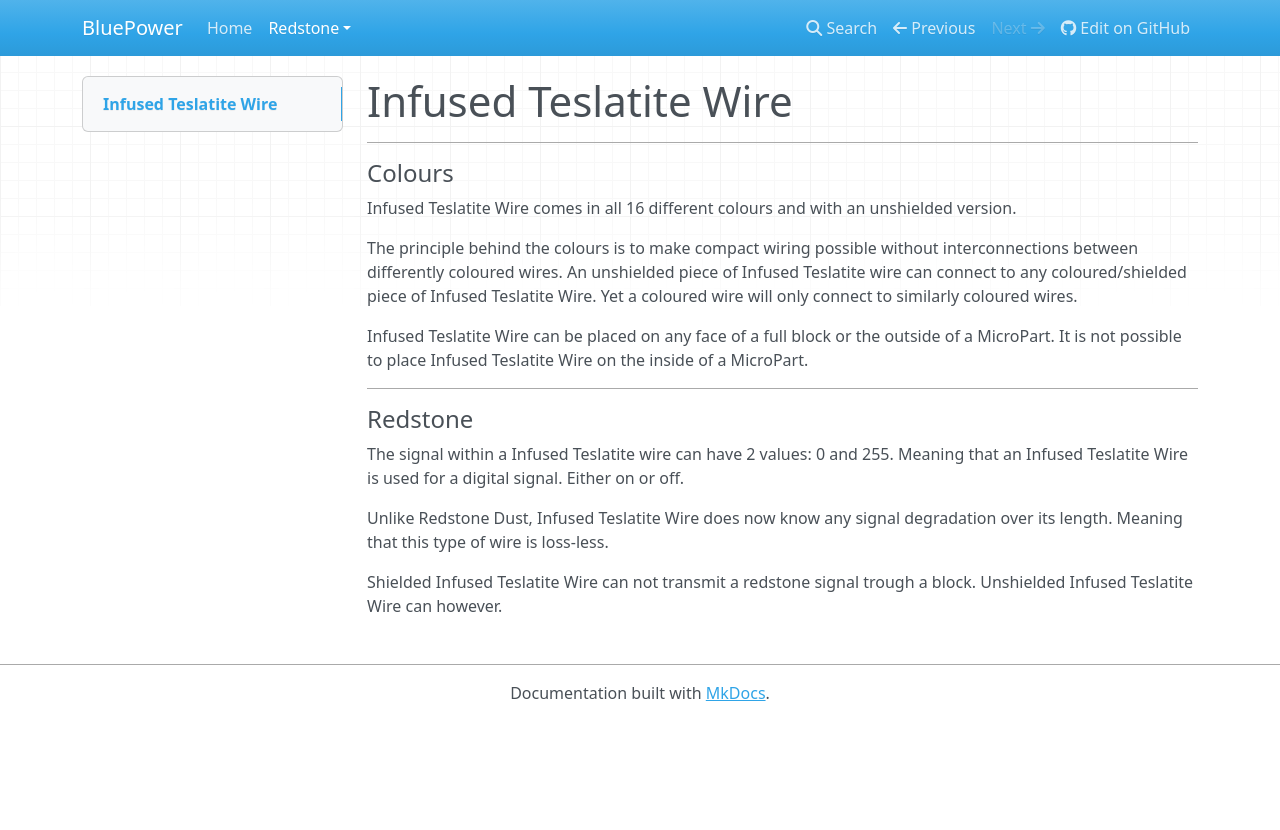
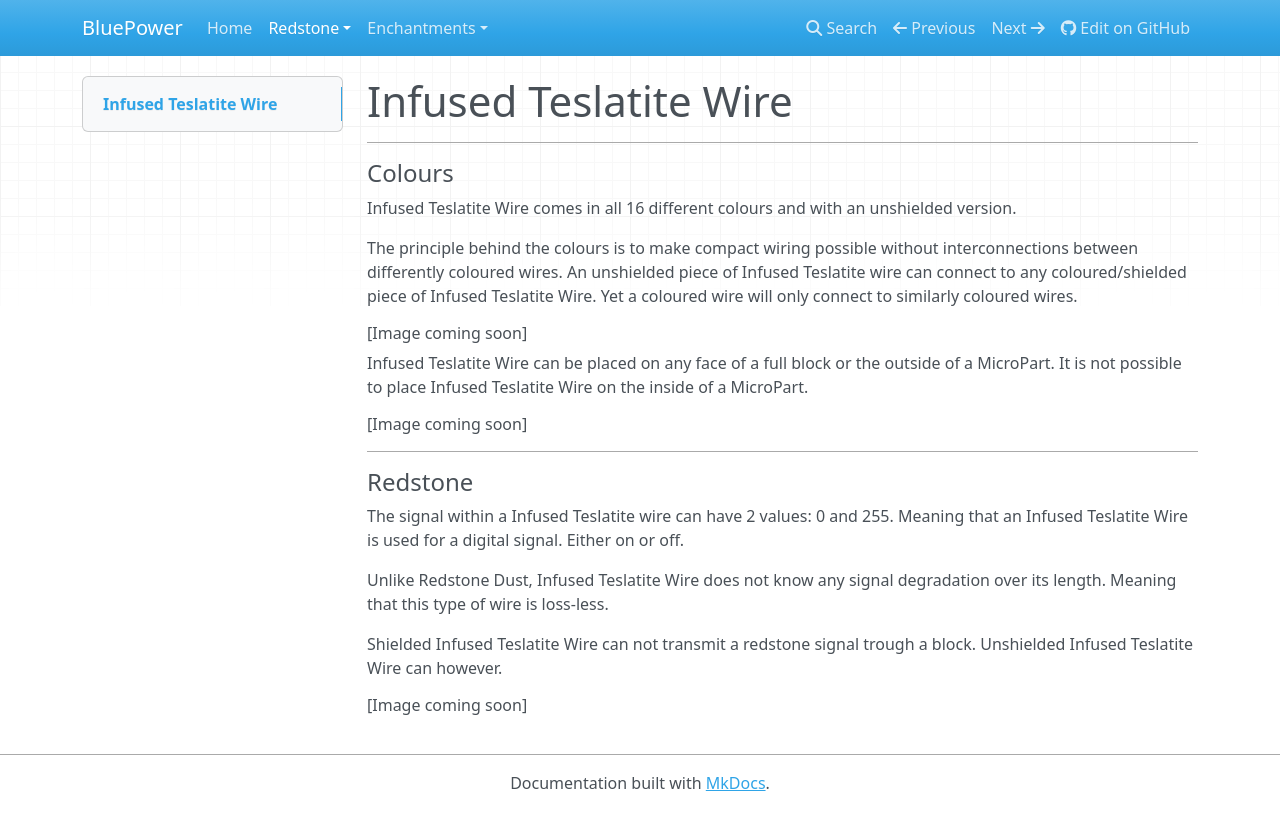
Before and after one commit to ModDocs/bluepower, an MkDocs documentation site: the page built from docs/Redstone/Wiring/TeslatiteWire.md, in a window 1280 px wide. Shown: the top 830 px of the page. Built offline with MkDocs 1.6.1, drawn with Linux system fonts in a browser that asks for light colours; nearby versions of some CDN libraries; old or Windows-style settings are respelled for this version of MkDocs.

Commit message:
Logo + TeslatiteWire + Enchantments

```diff
--- a/docs/Redstone/Wiring/TeslatiteWire.md
+++ b/docs/Redstone/Wiring/TeslatiteWire.md
@@ -7,14 +7,20 @@ Infused Teslatite Wire comes in all 16 different colours and with an unshielded
 The principle behind the colours is to make compact wiring possible without interconnections between differently coloured wires.
 An unshielded piece of Infused Teslatite wire can connect to any coloured/shielded piece of Infused Teslatite Wire. Yet a coloured wire will only connect to similarly coloured wires.
 
+###### [Image coming soon]
+
 Infused Teslatite Wire can be placed on any face of a full block or the outside of a MicroPart.
 It is not possible to place Infused Teslatite Wire on the inside of a MicroPart.
+
+###### [Image coming soon]
 
 ---
 #### Redstone
 
 The signal within a Infused Teslatite wire can have 2 values: 0 and 255. Meaning that an Infused Teslatite Wire is used for a digital signal. Either on or off.
 
-Unlike Redstone Dust, Infused Teslatite Wire does now know any signal degradation over its length. Meaning that this type of wire is loss-less.
+Unlike Redstone Dust, Infused Teslatite Wire does not know any signal degradation over its length. Meaning that this type of wire is loss-less.
 
 Shielded Infused Teslatite Wire can not transmit a redstone signal trough a block. Unshielded Infused Teslatite Wire can however.
+
+###### [Image coming soon]
--- a/mkdocs.yml
+++ b/mkdocs.yml
@@ -15,3 +15,6 @@ pages:
     - Red Alloy Wire: Redstone/Wiring/RedAlloyWire.md
     - Bluestone Wire: Redstone/Wiring/BlueStoneWire.md
     - Teslatite Wire: Redstone/Wiring/TeslatiteWire.md
+  - Enchantments:
+    - Vorpal : Enchantment/enchantmentVorpal.md
+    - Disjunction : Enchantment/enchantmentDisjunction.md
```
Also changed, not shown: docs/Enchantment/enchantmentDisjunction.md (added, +9 -0 lines), docs/Enchantment/enchantmentVorpal.md (added, +13 -0 lines), docs/index.md (+6 -2 lines), docs/img/logo.png (added).
